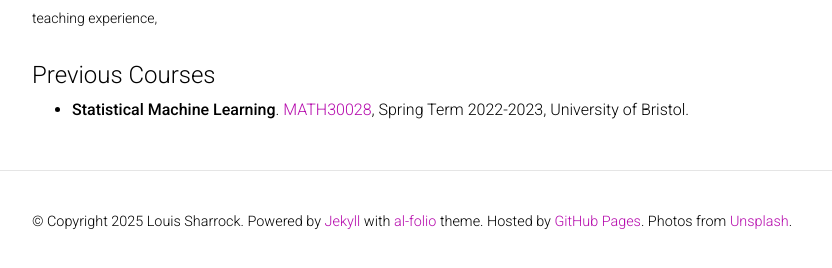
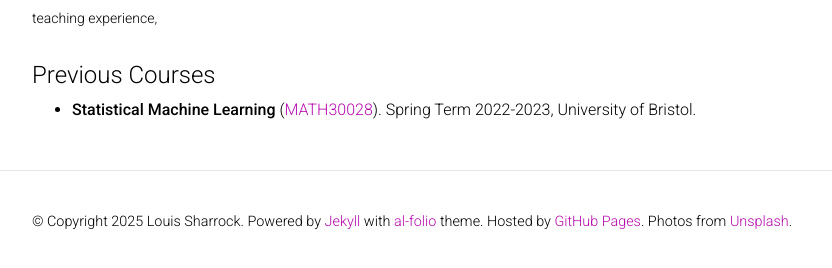
Before and after one commit to louissharrock/louissharrock.github.io, a Jekyll site: the page built from _pages/teaching.md, in a window 1280 px wide. Shown: the part 153-421 px from the top of the page, without its empty margins (223-1055 px from the left). Built offline with Jekyll 4.4.1, drawn with Linux system fonts in a browser that asks for light colours; comment, search, counter and statistics services are not loaded; a style sheet for code colours, icons or effects is not loaded.

```diff
--- a/_pages/teaching.md
+++ b/_pages/teaching.md
@@ -8,4 +8,4 @@ nav_order: 5
 ---
 
 #### Previous Courses
-- **Statistical Machine Learning**. [MATH30028](https://www.bristol.ac.uk/unit-programme-catalogue/UnitDetails.jsa?ayrCode=25%2F26&unitCode=MATH30028), Spring Term 2022-2023, University of Bristol.
+- **Statistical Machine Learning** ([MATH30028](https://www.bristol.ac.uk/unit-programme-catalogue/UnitDetails.jsa?ayrCode=25%2F26&unitCode=MATH30028)).  Spring Term 2022-2023, University of Bristol.
```
